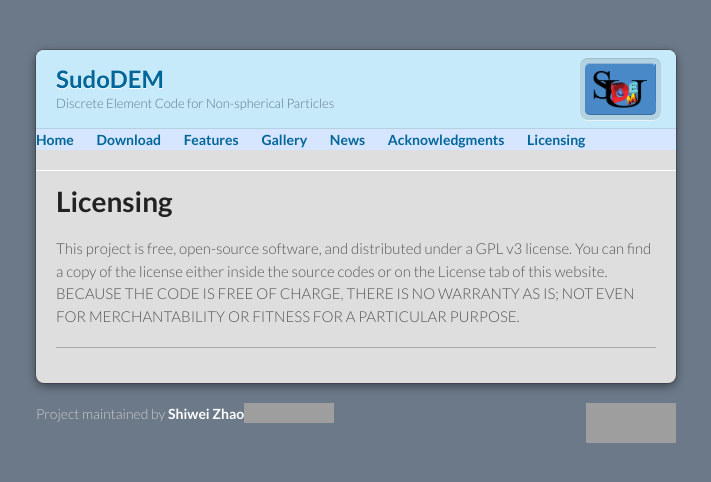
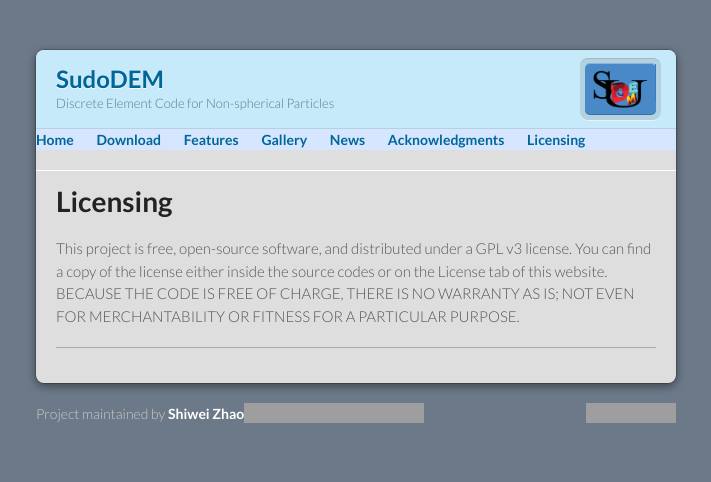
Before and after one commit to SudoDEM/sudodem.github.io, a Jekyll site: the page built from licensing.md, in a window 1280 px wide. Shown: the top 482 px of the page, without its empty margins (284-995 px from the left). Built offline with Jekyll 4.4.1, drawn with Linux system fonts in a browser that asks for light colours; our own code applies the rules of GitHub Pages for plain Markdown files; grey boxes are pictures that could not be loaded.

Commit message:
Update default.html

```diff
--- a/_layouts/default.html
+++ b/_layouts/default.html
@@ -56,9 +56,10 @@
     <footer>
       <p>Project maintained by <a href="https://www.swayzhao.tk">Shiwei Zhao</a></p>
 
-      <p><a> <img src="https://img.shields.io/github/languages/code-size/SudoDEM/SudoDEM"</a><a><img src="https://img.shields.io/github/downloads/SudoDEM/SudoDEM/total?label=Binary%20downloads&style=social"</a></p>
-      <!--<p><a> </a></p>-->
+      <p><a> <img src="https://img.shields.io/github/languages/code-size/SudoDEM/SudoDEM"</a></p>
       <p><a> <img src="https://img.shields.io/github/license/SudoDEM/SudoDEM"</a></p>
+      <p><a> <img src="https://img.shields.io/github/downloads/SudoDEM/SudoDEM/total?label=Binary%20downloads&style=social"</a></p>
+
     {% if site.hostpage %}
       <p>Hosted on GitHub Pages &mdash; Theme by <a href="https://github.com/orderedlist">orderedlist</a></p>
     {% endif %}
```
